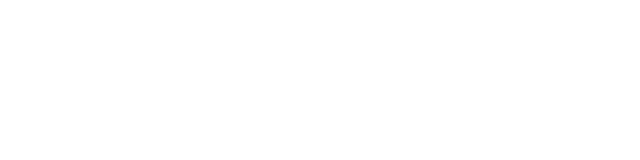
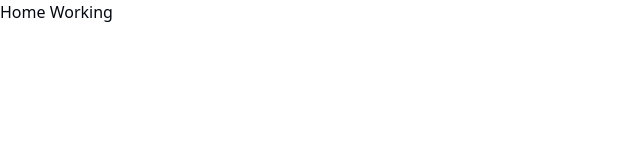
Before and after one commit to Krishna-Konda/ganesh-diary-ledger, a Next.js app: page / in a window 1280 px wide. Before the commit this address had no page. Shown: the top 160 px of the page, without its empty margins (0-640 px from the left). Built offline with nearby package versions, Linux system fonts and the light colour scheme.

Commit message:
debugging the root page

```diff
--- a/app/page.tsx
+++ b/app/page.tsx
@@ -1,5 +1,4 @@
-import { redirect } from "next/navigation";
-
+// app/page.tsx
 export default function Page() {
-  redirect("/login");
+  return <h1>Home Working</h1>;
 }
```
